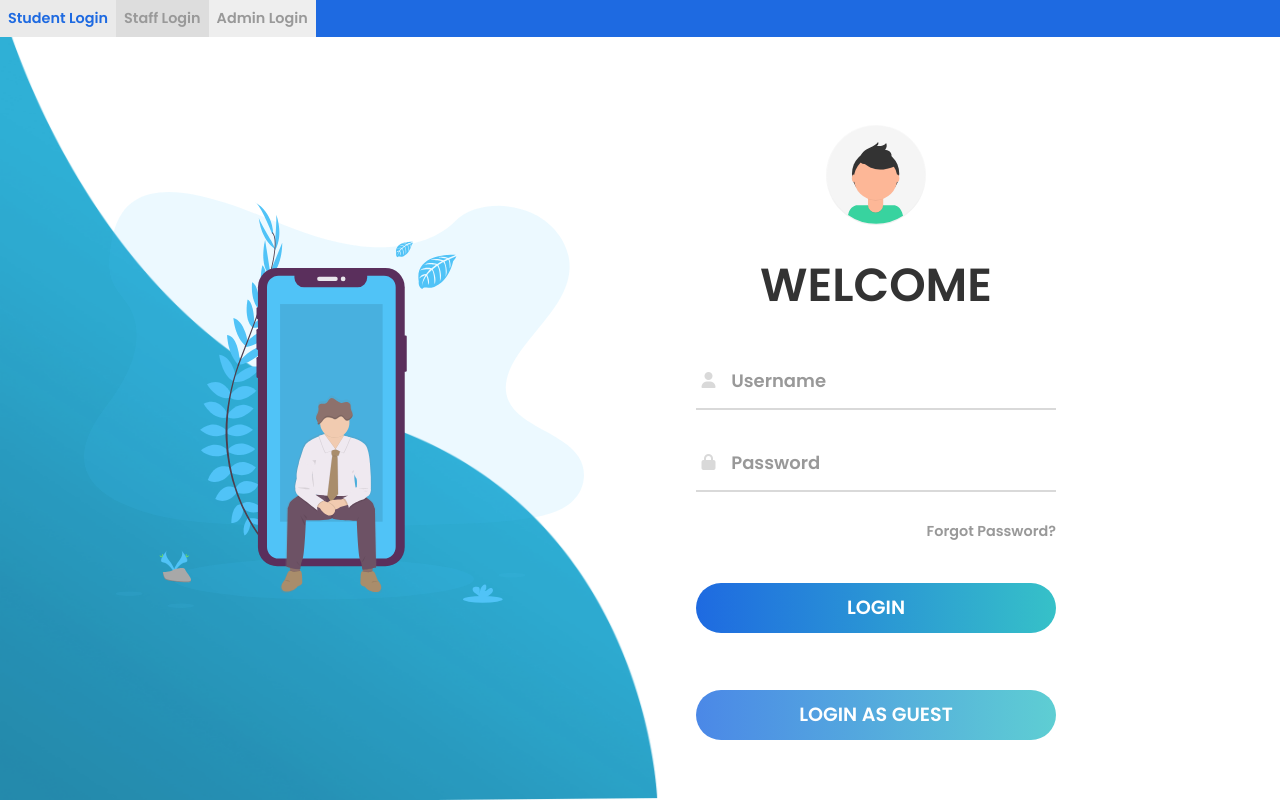
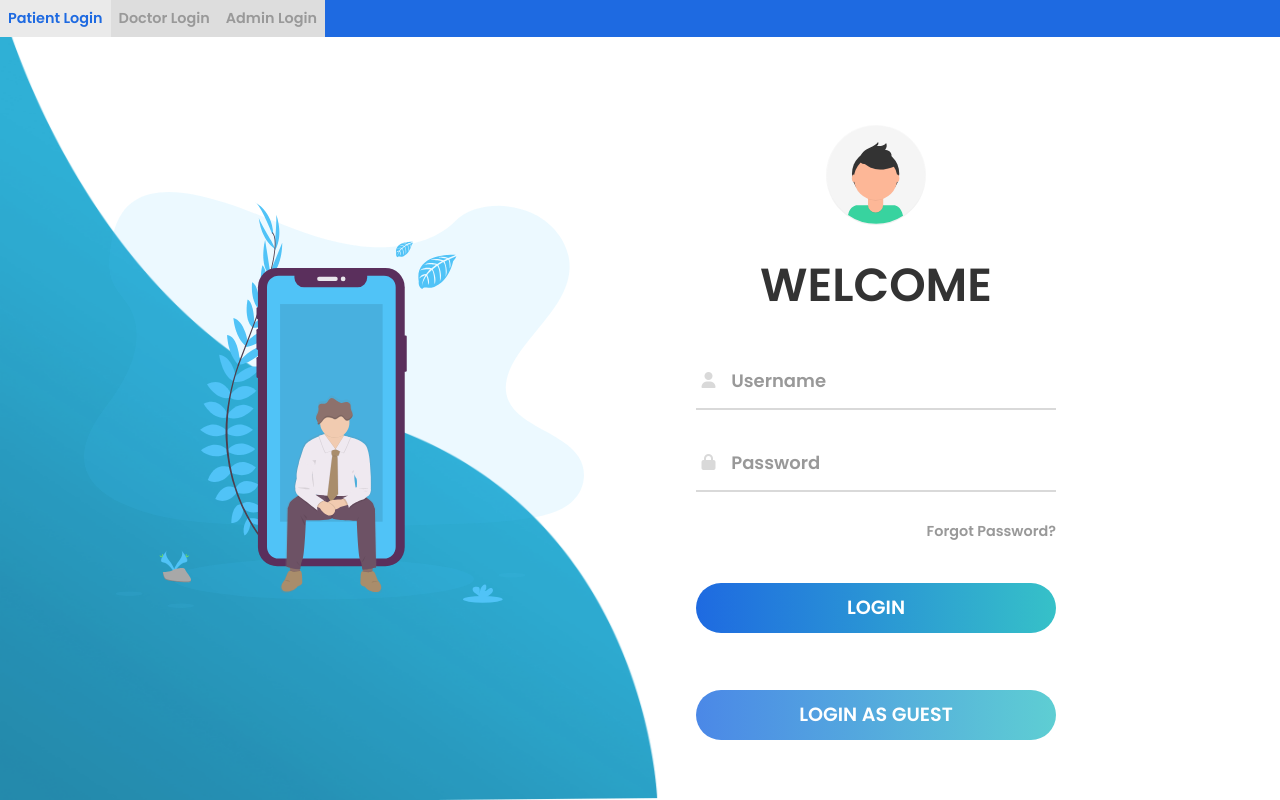
Before and after one commit to SmilinJasper/patient-monitoring-platform, a PHP site: page /admin_login.php in a window 1280 px wide. Run offline with PHP 8.4, Linux system fonts and the light colour scheme; some libraries are stand-ins or nearby versions.

Commit message:
fix-navigation-bar-admin-pages

```diff
--- a/admin_dashboard.php
+++ b/admin_dashboard.php
@@ -19,7 +19,7 @@
             <ul class="nav-bar">
                 <li><button type="submit" formaction="logout_to_patient_login.php">Patient Login</button></li>
                 <li><button type="submit" formaction="logout_to_doctor_login.php">Doctor Login</button></li>
-                <li><a class="active" href="admin_login.php">Admin Login</a></li>
+                <li><button class="active" type="submit" formaction="logout_to_admin_login.php">Admin Login</button></li>
                 <li class="nav-item-right"><button type="submit" formaction="logout_to_admin_login.php">Logout</button></li>
             </ul>
         </form>
--- a/admin_login.php
+++ b/admin_login.php
@@ -107,9 +107,9 @@ if ($_SERVER["REQUEST_METHOD"] == "POST") {
     <!--Navigation bar-->
     <nav>
         <ul class="nav-bar">
-            <li><a class="student-login-nav" href="index.php">Student Login</a></li>
-            <li><a href="staff_login.php">Staff Login</a></li>
-            <li><a class="active" href="admin_login.php">Admin Login</a></li>
+            <li><button type="submit" formaction="logout_to_patient_login.php">Patient Login</button></li>
+            <li><button type="submit" formaction="logout_to_doctor_login.php">Doctor Login</button></li>
+            <li><button class="active" type="submit" formaction="logout_to_admin_login.php">Admin Login</button></li>
         </ul>
     </nav>
 
```
